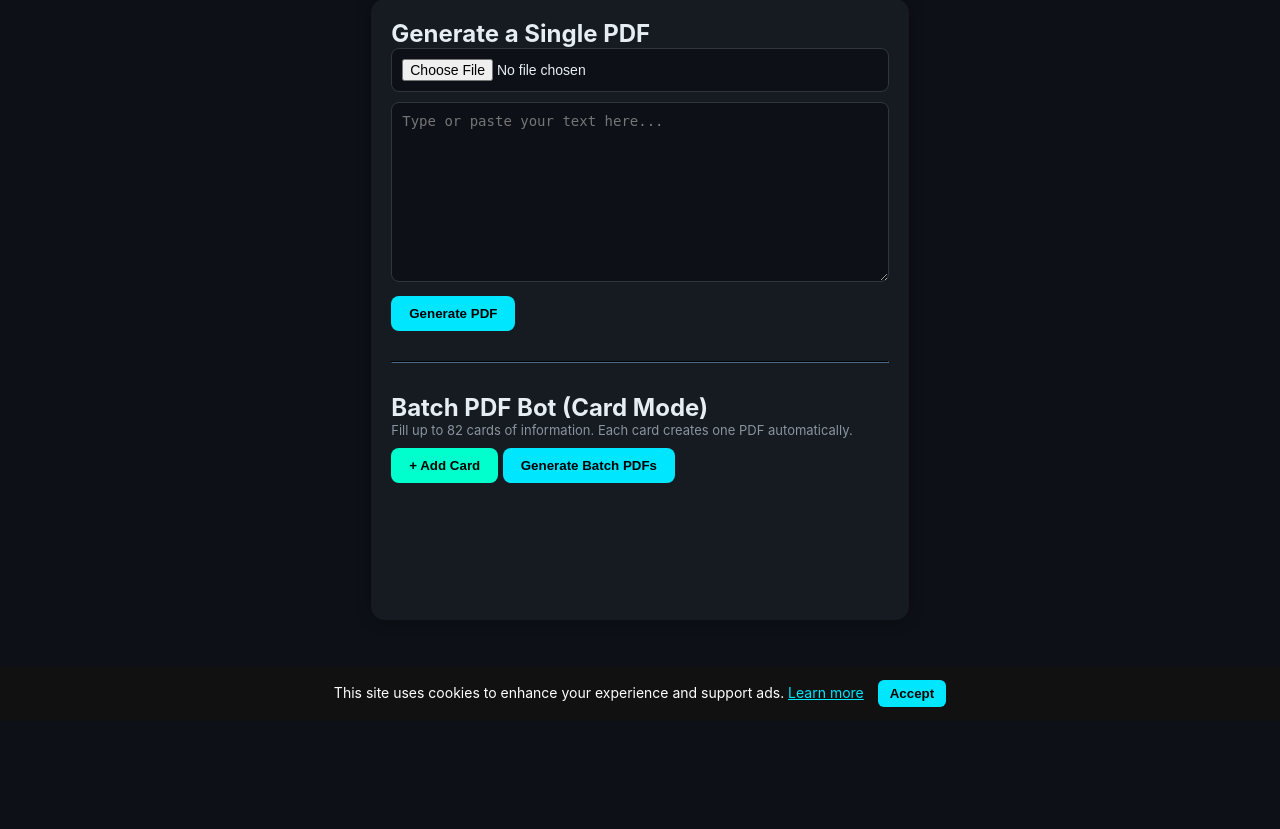
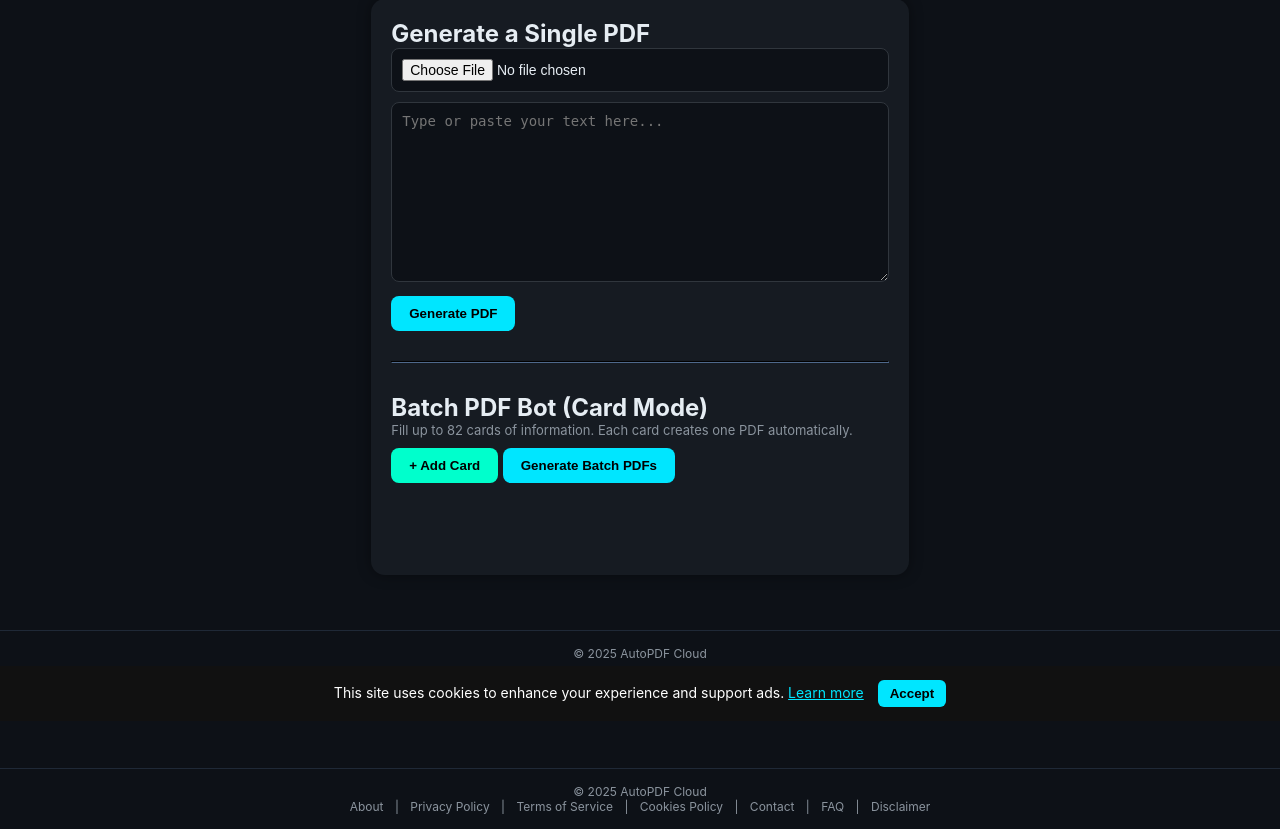
Before and after one commit to vofs-auto/AutoPDF-cloud-, a Flask app: page / in a window 1280 px wide. Shown: the part 79-908 px from the top of the page. Before the commit the page ends 786 px from the top, so only its background shows below. Run offline with Flask 3, Linux system fonts and the light colour scheme.

Commit message:
Update index.html

```diff
--- a/templates/index.html
+++ b/templates/index.html
@@ -403,5 +403,16 @@ function closePage() {
     });
   });
 </script>
+  <hr>
+  <footer>
+  <p>© 2025 AutoPDF Cloud</p>
+  <a href="/about">About</a> |
+  <a href="/privacy">Privacy Policy</a> |
+  <a href="/terms">Terms of Service</a> |
+  <a href="/cookies">Cookies Policy</a> |
+  <a href="/contact">Contact</a> |
+  <a href="/faq">FAQ</a> |
+  <a href="/disclaimer">Disclaimer</a>
+  </footer>
 </body>
   </html>
```
